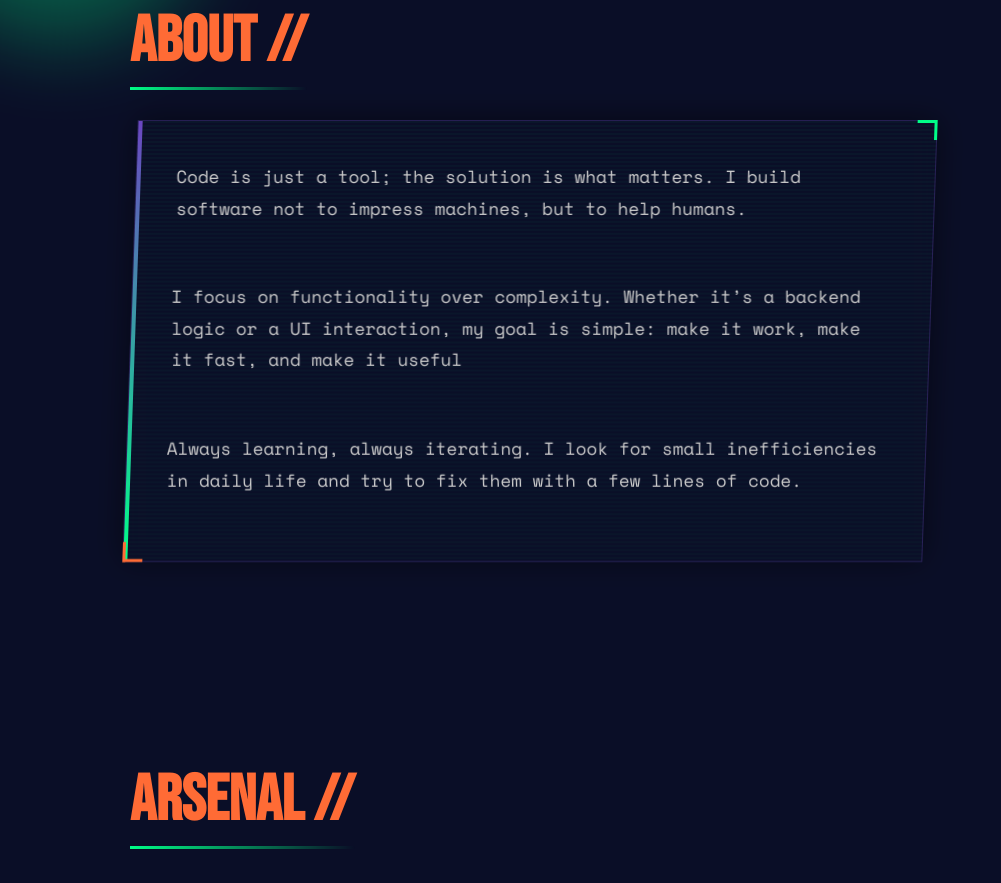
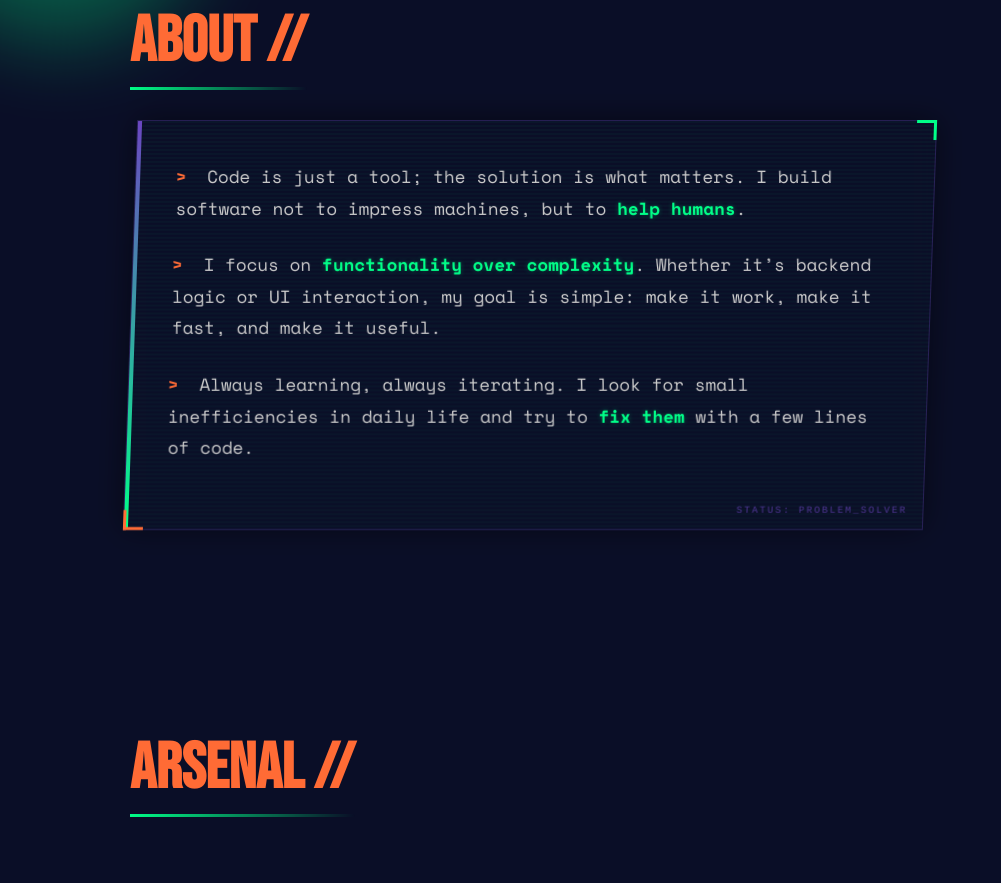
Before and after one commit to raflimauln/raflimauln.github.io, a plain HTML site: page index.html in a window 1280 px wide. Shown: the part 897-1780 px from the top of the page, without its empty margins (0-1001 px from the left). Drawn offline with nearby package versions, Linux system fonts and the light colour scheme; a script that the page names is missing.

Commit message:
Update index.html

```diff
--- a/index.html
+++ b/index.html
@@ -60,12 +60,24 @@
 
  <section id="about" class="content-section">
   <h2 class="section-title">ABOUT //</h2>
+
   <div class="about-text">
     <div class="corner-top-right"></div>
     <div class="corner-bottom-left"></div>
-  <p>Code is just a tool; the solution is what matters. I build software not to impress machines, but to help humans.</p><br>
-  <p>I focus on functionality over complexity. Whether it’s a backend logic or a UI interaction, my goal is simple: make it work, make it fast, and make it useful</p><br>
-  <p>Always learning, always iterating. I look for small inefficiencies in daily life and try to fix them with a few lines of code.</p>
+
+    <p>
+      <span class="prompt">></span> Code is just a tool; the solution is what matters. I build software not to impress machines, but to <span class="highlight">help humans</span>.
+    </p>
+
+    <p>
+      <span class="prompt">></span> I focus on <span class="highlight">functionality over complexity</span>. Whether it’s backend logic or UI interaction, my goal is simple: make it work, make it fast, and make it useful.
+    </p>
+
+    <p>
+      <span class="prompt">></span> Always learning, always iterating. I look for small inefficiencies in daily life and try to <span class="highlight">fix them</span> with a few lines of code.
+    </p>
+
+    <div class="system-label">STATUS: PROBLEM_SOLVER</div>
   </div>
 </section>
 
```
Lines whose indentation alone changed are shown as unchanged.
